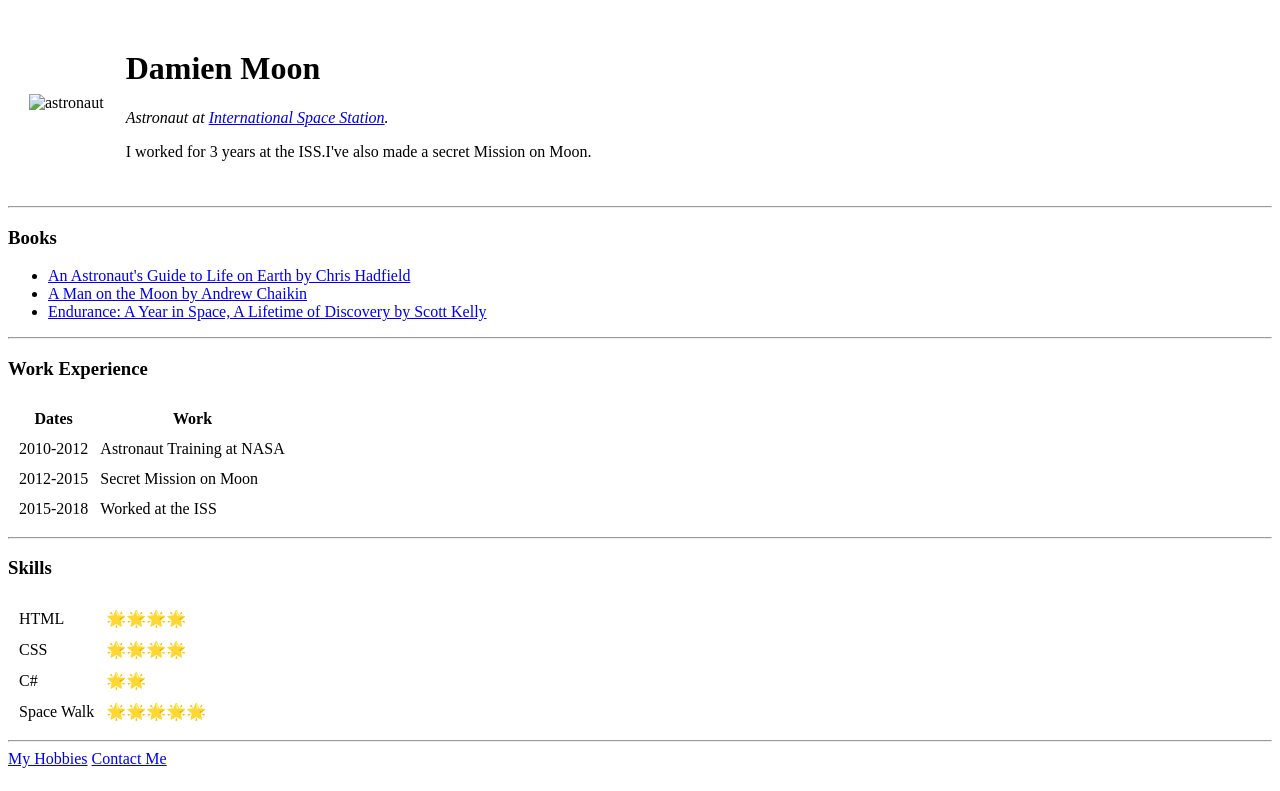
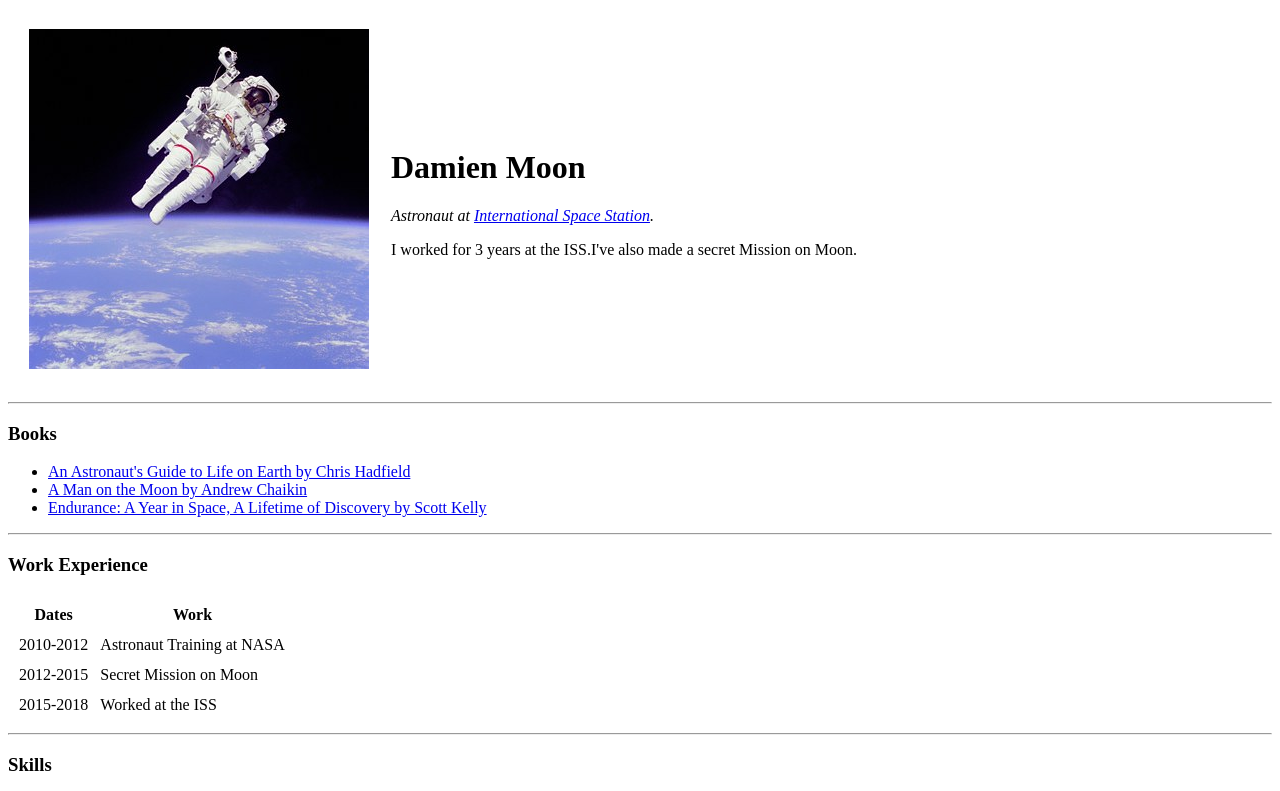
Before and after one commit to boond1982/cv, a plain HTML site: page index.html in a window 1280 px wide. Shown: the top 791 px of the page. Drawn offline with Linux system fonts and the light colour scheme.

Commit message:
Update index.html

```diff
--- a/index.html
+++ b/index.html
@@ -9,7 +9,7 @@
 	<body>
 		<table cellspacing ="20">
 			<tr>
-				<td><img src="images/astronaut.jpg" alt="astronaut"></td>
+				<td><img src="astronaut.jpg" alt="astronaut"></td>
 				<td><h1>Damien Moon</h1>
 				<p><em>Astronaut at <a href="https://www.nasa.gov/mission_pages/station/main/index.html">International Space Station</a>.</em></p>
 				<p>I worked for 3 years at the ISS.I've also made a secret Mission on Moon.</p></td>
```
